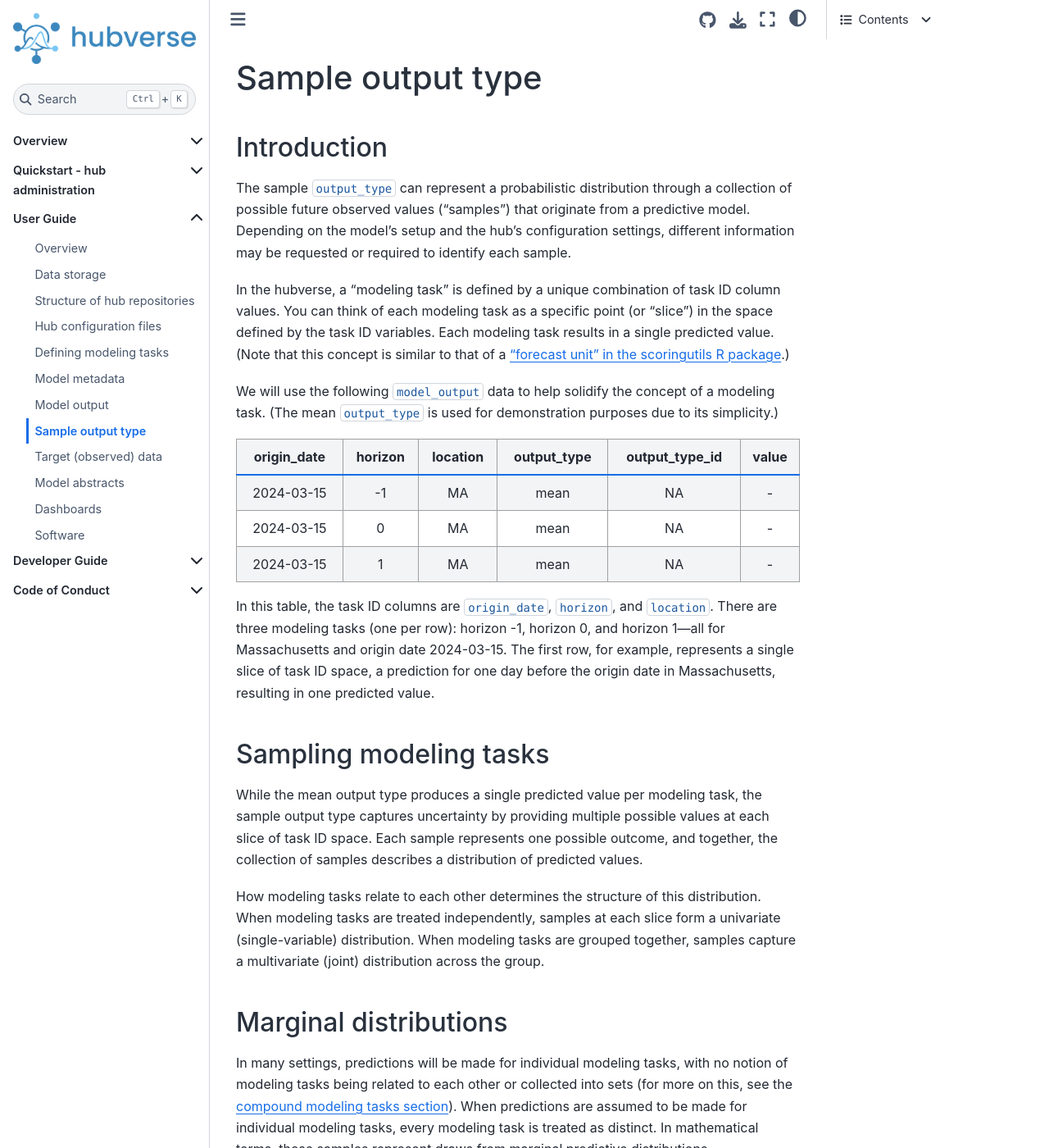
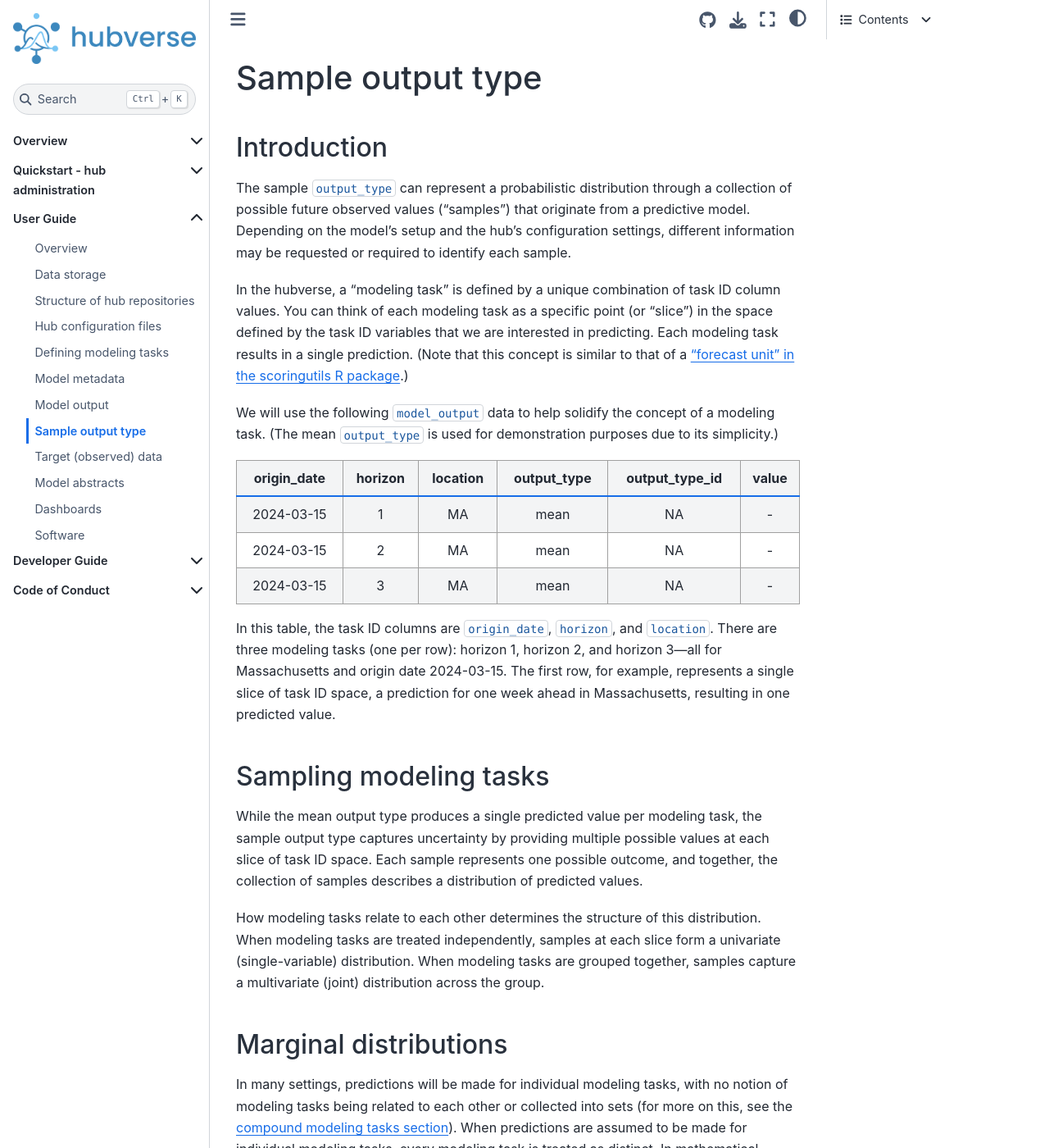
Before and after one commit to hubverse-org/hubDocs, a Sphinx documentation site: the page built from docs/source/user-guide/sample-output-type.md, in a window 1280 px wide and 1400 px high. Shown: the whole window at 82% size. Built offline with Sphinx 7.4.7 and the Sphinx Book theme 1.1.4, drawn with Linux system fonts in a browser that asks for light colours; comment, search, counter and statistics services are not loaded; part of the change alters nothing that is shown; some of the changed text lies outside the part shown.

Commit message:
Address review comments: clarify prediction wording and use weekly horizons
- Accept reviewer suggestion to say "single prediction" instead of "single predicted value"
- Add "that we are interested in predicting" qualifier per reviewer suggestion
- Change all horizon values from days to weeks throughout the page

Co-Authored-By: Claude Opus 4.6 <noreply@anthropic.com>

```diff
--- a/docs/source/user-guide/sample-output-type.md
+++ b/docs/source/user-guide/sample-output-type.md
@@ -4,17 +4,17 @@
 
 The sample `output_type` can represent a probabilistic distribution through a collection of possible future observed values ("samples") that originate from a predictive model. Depending on the model's setup and the hub's configuration settings, different information may be requested or required to identify each sample.
 
-In the hubverse, a "modeling task" is defined by a unique combination of task ID column values. You can think of each modeling task as a specific point (or "slice") in the space defined by the task ID variables. Each modeling task results in a single predicted value. (Note that this concept is similar to that of a ["forecast unit" in the scoringutils R package](https://epiforecasts.io/scoringutils/reference/set_forecast_unit.html).)
+In the hubverse, a "modeling task" is defined by a unique combination of task ID column values. You can think of each modeling task as a specific point (or "slice") in the space defined by the task ID variables that we are interested in predicting. Each modeling task results in a single prediction. (Note that this concept is similar to that of a ["forecast unit" in the scoringutils R package](https://epiforecasts.io/scoringutils/reference/set_forecast_unit.html).)
 
 We will use the following `model_output` data to help solidify the concept of a modeling task. (The mean `output_type` is used for demonstration purposes due to its simplicity.)
 
 | origin_date | horizon | location | output_type| output_type_id | value |
 |:----------: | :-----------: | :-----------: | :-----------: | :-----------: | :-----------: |
-| 2024-03-15 | -1 | MA | mean | NA| - |
-| 2024-03-15 |  0 | MA | mean | NA| - |
 | 2024-03-15 |  1 | MA | mean | NA| - |
+| 2024-03-15 |  2 | MA | mean | NA| - |
+| 2024-03-15 |  3 | MA | mean | NA| - |
 
-In this table, the task ID columns are `origin_date`, `horizon`, and `location`. There are three modeling tasks (one per row): horizon -1, horizon 0, and horizon 1—all for Massachusetts and origin date 2024-03-15. The first row, for example, represents a single slice of task ID space, a prediction for one day before the origin date in Massachusetts, resulting in one predicted value.
+In this table, the task ID columns are `origin_date`, `horizon`, and `location`. There are three modeling tasks (one per row): horizon 1, horizon 2, and horizon 3—all for Massachusetts and origin date 2024-03-15. The first row, for example, represents a single slice of task ID space, a prediction for one week ahead in Massachusetts, resulting in one predicted value.
 
 
 ## Sampling modeling tasks
@@ -33,15 +33,15 @@ Now, suppose we wanted to collect samples for each of the modeling tasks defined
 
 |compound_idx| origin_date | horizon | location | output_type| output_type_id | value |
 |:----------: |:----------: | :-----------: | :-----------: | :-----------: | :-----------: | :-----------: |
-| 1 | 2024-03-15 | -1 | MA | sample | 0| - |
-| 1 | 2024-03-15 | -1 | MA | sample | 1| - |
-| 1 | 2024-03-15 | -1 | MA | sample | 2| - |
-| 2 | 2024-03-15 | 0 | MA | sample | 3| - |
-| 2 | 2024-03-15 | 0 | MA | sample | 4| - |
-| 2 | 2024-03-15 | 0 | MA | sample | 5| - |
-| 3 | 2024-03-15 | 1 | MA | sample | 6| - |
-| 3 | 2024-03-15 | 1 | MA | sample | 7| - |
-| 3 | 2024-03-15 | 1 | MA | sample | 8| - |
+| 1 | 2024-03-15 | 1 | MA | sample | 0| - |
+| 1 | 2024-03-15 | 1 | MA | sample | 1| - |
+| 1 | 2024-03-15 | 1 | MA | sample | 2| - |
+| 2 | 2024-03-15 | 2 | MA | sample | 3| - |
+| 2 | 2024-03-15 | 2 | MA | sample | 4| - |
+| 2 | 2024-03-15 | 2 | MA | sample | 5| - |
+| 3 | 2024-03-15 | 3 | MA | sample | 6| - |
+| 3 | 2024-03-15 | 3 | MA | sample | 7| - |
+| 3 | 2024-03-15 | 3 | MA | sample | 8| - |
 
 In this setting, a hub will specify a minimum and maximum number of required samples per group in the configuration for the prediction task. In the marginal case, each group corresponds to a single modeling task, but as we will see in the [compound modeling tasks section](#compound-modeling-tasks), a group can span multiple modeling tasks. The associated configuration might look like:
 
@@ -79,26 +79,26 @@ In both cases, joint sampling introduces additional dimensions to the predictive
 
 Within a group of jointly sampled modeling tasks, some task ID values remain constant (defining which group we're in), while others vary (defining the multiple modeling tasks covered by the joint distribution). The `"compound_taskid_set"` specifies which task IDs remain constant within a group. Task IDs not in this set vary within the group and are sampled jointly, introducing response dependence across those task IDs. We call such a group a **compound modeling task**.
 
-Consider the following model output[^2] submission file from a hub reporting on **variant** proportions observed in **Massachusetts** (`location`) on **2024-03-15** (`origin_date`) for **7 and 14 day predictions** (`horizon`). There are four variants (`AA`, `BB`, `CC`, and `DD`) represented over two horizons, with two sample predictions for each of the eight combinations; this results in a total of 16 rows of sample output type predictions.
+Consider the following model output[^2] submission file from a hub reporting on **variant** proportions observed in **Massachusetts** (`location`) on **2024-03-15** (`origin_date`) for **1 and 2 week predictions** (`horizon`). There are four variants (`AA`, `BB`, `CC`, and `DD`) represented over two horizons, with two sample predictions for each of the eight combinations; this results in a total of 16 rows of sample output type predictions.
 
 | origin_date | horizon | variant |location | output_type| output_type_id | value |
 |:----------: | :-----------: | :-----------: | :-----------: | :-----------: | :-----------: | :-----------: |
-| 2024-03-15 | 7 | AA | MA | sample | - | - |
-| 2024-03-15 | 7 | AA | MA | sample | - | - |
-| 2024-03-15 | 7 | BB | MA | sample | - | - |
-| 2024-03-15 | 7 | BB | MA | sample | - | - |
-| 2024-03-15 | 7 | CC | MA | sample | - | - |
-| 2024-03-15 | 7 | CC | MA | sample | - | - |
-| 2024-03-15 | 7 | DD | MA | sample | - | - |
-| 2024-03-15 | 7 | DD | MA | sample | - | - |
-| 2024-03-15 | 14 | AA | MA | sample | - | - |
-| 2024-03-15 | 14 | AA | MA | sample | - | - |
-| 2024-03-15 | 14 | BB | MA | sample | - | - |
-| 2024-03-15 | 14 | BB | MA | sample | - | - |
-| 2024-03-15 | 14 | CC | MA | sample | - | - |
-| 2024-03-15 | 14 | CC | MA | sample | - | - |
-| 2024-03-15 | 14 | DD | MA | sample | - | - |
-| 2024-03-15 | 14 | DD | MA | sample | - | - |
+| 2024-03-15 | 1 | AA | MA | sample | - | - |
+| 2024-03-15 | 1 | AA | MA | sample | - | - |
+| 2024-03-15 | 1 | BB | MA | sample | - | - |
+| 2024-03-15 | 1 | BB | MA | sample | - | - |
+| 2024-03-15 | 1 | CC | MA | sample | - | - |
+| 2024-03-15 | 1 | CC | MA | sample | - | - |
+| 2024-03-15 | 1 | DD | MA | sample | - | - |
+| 2024-03-15 | 1 | DD | MA | sample | - | - |
+| 2024-03-15 | 2 | AA | MA | sample | - | - |
+| 2024-03-15 | 2 | AA | MA | sample | - | - |
+| 2024-03-15 | 2 | BB | MA | sample | - | - |
+| 2024-03-15 | 2 | BB | MA | sample | - | - |
+| 2024-03-15 | 2 | CC | MA | sample | - | - |
+| 2024-03-15 | 2 | CC | MA | sample | - | - |
+| 2024-03-15 | 2 | DD | MA | sample | - | - |
+| 2024-03-15 | 2 | DD | MA | sample | - | - |
 
 [^2]: In model output files, an entry of "-" stands in for specific values to be provided by the submitter. They are not assumed to be identical.
 
@@ -115,22 +115,22 @@ This is essentially the marginal case described earlier, included here for compa
 
 |compound_idx| origin_date |location | horizon | variant | output_type| output_type_id | value |
 |:----------: |:----------: | :-----------: | :-----------: | :-----------: | :-----------: | :-----------: | :-----------: |
-| 0 | 2024-03-15 | MA | 7 | AA | sample | s0 | - |
-| 0 | 2024-03-15 | MA | 7 | AA | sample | s1 | - |
-| 1 | 2024-03-15 | MA | 7 | BB | sample | s2 | - |
-| 1 | 2024-03-15 | MA | 7 | BB | sample | s3 | - |
-| 2 | 2024-03-15 | MA | 7 | CC | sample | s4 | - |
-| 2 | 2024-03-15 | MA | 7 | CC | sample | s5 | - |
-| 3 | 2024-03-15 | MA | 7 | DD | sample | s6 | - |
-| 3 | 2024-03-15 | MA | 7 | DD | sample | s7 | - |
-| 4 | 2024-03-15 | MA | 14 | AA | sample | s8 | - |
-| 4 | 2024-03-15 | MA | 14 | AA | sample | s9 | - |
-| 5 | 2024-03-15 | MA | 14 | BB | sample | s10 | - |
-| 5 | 2024-03-15 | MA | 14 | BB | sample | s11 | - |
-| 6 | 2024-03-15 | MA | 14 | CC | sample | s12 | - |
-| 6 | 2024-03-15 | MA | 14 | CC | sample | s13 | - |
-| 7 | 2024-03-15 | MA | 14 | DD | sample | s14 | - |
-| 7 | 2024-03-15 | MA | 14 | DD | sample | s15 | - |
+| 0 | 2024-03-15 | MA | 1 | AA | sample | s0 | - |
+| 0 | 2024-03-15 | MA | 1 | AA | sample | s1 | - |
+| 1 | 2024-03-15 | MA | 1 | BB | sample | s2 | - |
+| 1 | 2024-03-15 | MA | 1 | BB | sample | s3 | - |
+| 2 | 2024-03-15 | MA | 1 | CC | sample | s4 | - |
+| 2 | 2024-03-15 | MA | 1 | CC | sample | s5 | - |
+| 3 | 2024-03-15 | MA | 1 | DD | sample | s6 | - |
+| 3 | 2024-03-15 | MA | 1 | DD | sample | s7 | - |
+| 4 | 2024-03-15 | MA | 2 | AA | sample | s8 | - |
+| 4 | 2024-03-15 | MA | 2 | AA | sample | s9 | - |
+| 5 | 2024-03-15 | MA | 2 | BB | sample | s10 | - |
+| 5 | 2024-03-15 | MA | 2 | BB | sample | s11 | - |
+| 6 | 2024-03-15 | MA | 2 | CC | sample | s12 | - |
+| 6 | 2024-03-15 | MA | 2 | CC | sample | s13 | - |
+| 7 | 2024-03-15 | MA | 2 | DD | sample | s14 | - |
+| 7 | 2024-03-15 | MA | 2 | DD | sample | s15 | - |
 
 </div>
 
@@ -163,22 +163,22 @@ This is the first example of a true compound modeling task, where each group con
 
 |compound_idx| origin_date |location | horizon | variant | output_type| output_type_id | value |
 |:----------: |:----------: | :-----------: | :-----------: | :-----------: | :-----------: | :-----------: | :-----------: |
-| 0 | 2024-03-15 | MA | 7 | AA | sample | s0 | - |
-| 0 | 2024-03-15 | MA | 7 | BB | sample | s0 | - |
-| 0 | 2024-03-15 | MA | 7 | CC | sample | s0 | - |
-| 0 | 2024-03-15 | MA | 7 | DD | sample | s0 | - |
-| 0 | 2024-03-15 | MA | 7 | AA | sample | s1 | - |
-| 0 | 2024-03-15 | MA | 7 | BB | sample | s1 | - |
-| 0 | 2024-03-15 | MA | 7 | CC | sample | s1 | - |
-| 0 | 2024-03-15 | MA | 7 | DD | sample | s1 | - |
-| 1 | 2024-03-15 | MA | 14 | AA | sample | s2 | - |
-| 1 | 2024-03-15 | MA | 14 | BB | sample | s2 | - |
-| 1 | 2024-03-15 | MA | 14 | CC | sample | s2 | - |
-| 1 | 2024-03-15 | MA | 14 | DD | sample | s2 | - |
-| 1 | 2024-03-15 | MA | 14 | AA | sample | s3 | - |
-| 1 | 2024-03-15 | MA | 14 | BB | sample | s3 | - |
-| 1 | 2024-03-15 | MA | 14 | CC | sample | s3 | - |
-| 1 | 2024-03-15 | MA | 14 | DD | sample | s3 | - |
+| 0 | 2024-03-15 | MA | 1 | AA | sample | s0 | - |
+| 0 | 2024-03-15 | MA | 1 | BB | sample | s0 | - |
+| 0 | 2024-03-15 | MA | 1 | CC | sample | s0 | - |
+| 0 | 2024-03-15 | MA | 1 | DD | sample | s0 | - |
+| 0 | 2024-03-15 | MA | 1 | AA | sample | s1 | - |
+| 0 | 2024-03-15 | MA | 1 | BB | sample | s1 | - |
+| 0 | 2024-03-15 | MA | 1 | CC | sample | s1 | - |
+| 0 | 2024-03-15 | MA | 1 | DD | sample | s1 | - |
+| 1 | 2024-03-15 | MA | 2 | AA | sample | s2 | - |
+| 1 | 2024-03-15 | MA | 2 | BB | sample | s2 | - |
+| 1 | 2024-03-15 | MA | 2 | CC | sample | s2 | - |
+| 1 | 2024-03-15 | MA | 2 | DD | sample | s2 | - |
+| 1 | 2024-03-15 | MA | 2 | AA | sample | s3 | - |
+| 1 | 2024-03-15 | MA | 2 | BB | sample | s3 | - |
+| 1 | 2024-03-15 | MA | 2 | CC | sample | s3 | - |
+| 1 | 2024-03-15 | MA | 2 | DD | sample | s3 | - |
 
 </div>
 
@@ -211,22 +211,22 @@ Here, `horizon` is the only variable with response dependence. This could be des
 
 |compound_idx| origin_date |location | horizon | variant | output_type| output_type_id | value |
 |:----------: |:----------: | :-----------: | :-----------: | :-----------: | :-----------: | :-----------: | :-----------: |
-| 0 | 2024-03-15 | MA | 7 | AA | sample | s0 | - |
-| 0 | 2024-03-15 | MA | 14 | AA | sample | s0 | - |
-| 0 | 2024-03-15 | MA | 7 | AA | sample | s1 | - |
-| 0 | 2024-03-15 | MA | 14 | AA | sample | s1 | - |
-| 1 | 2024-03-15 | MA | 7 | BB | sample | s2 | - |
-| 1 | 2024-03-15 | MA | 14 | BB | sample | s2 | - |
-| 1 | 2024-03-15 | MA | 7 | BB | sample | s3 | - |
-| 1 | 2024-03-15 | MA | 14 | BB | sample | s3 | - |
-| 2 | 2024-03-15 | MA | 7 | CC | sample | s4 | - |
-| 2 | 2024-03-15 | MA | 14| CC | sample | s4 | - |
-| 2 | 2024-03-15 | MA | 7 | CC | sample | s5 | - |
-| 2 | 2024-03-15 | MA | 14 | CC | sample | s5 | - |
-| 3 | 2024-03-15 | MA | 7 | DD | sample | s6 | - |
-| 3 | 2024-03-15 | MA | 14 | DD | sample | s6 | - |
-| 3 | 2024-03-15 | MA | 7 | DD | sample | s7 | - |
-| 3 | 2024-03-15 | MA | 14 | DD | sample | s7 | - |
+| 0 | 2024-03-15 | MA | 1 | AA | sample | s0 | - |
+| 0 | 2024-03-15 | MA | 2 | AA | sample | s0 | - |
+| 0 | 2024-03-15 | MA | 1 | AA | sample | s1 | - |
+| 0 | 2024-03-15 | MA | 2 | AA | sample | s1 | - |
+| 1 | 2024-03-15 | MA | 1 | BB | sample | s2 | - |
+| 1 | 2024-03-15 | MA | 2 | BB | sample | s2 | - |
+| 1 | 2024-03-15 | MA | 1 | BB | sample | s3 | - |
+| 1 | 2024-03-15 | MA | 2 | BB | sample | s3 | - |
+| 2 | 2024-03-15 | MA | 1 | CC | sample | s4 | - |
+| 2 | 2024-03-15 | MA | 2 | CC | sample | s4 | - |
+| 2 | 2024-03-15 | MA | 1 | CC | sample | s5 | - |
+| 2 | 2024-03-15 | MA | 2 | CC | sample | s5 | - |
+| 3 | 2024-03-15 | MA | 1 | DD | sample | s6 | - |
+| 3 | 2024-03-15 | MA | 2 | DD | sample | s6 | - |
+| 3 | 2024-03-15 | MA | 1 | DD | sample | s7 | - |
+| 3 | 2024-03-15 | MA | 2 | DD | sample | s7 | - |
 
 </div>
 
@@ -255,22 +255,22 @@ Here, there is response dependence across both `horizon` and `variant`. Each sam
 
 |compound_idx| origin_date |location | horizon | variant | output_type| output_type_id | value |
 |:----------: |:----------: | :-----------: | :-----------: | :-----------: | :-----------: | :-----------: | :-----------: |
-| 0 | 2024-03-15 | MA | 7 | AA | sample | s0 | - |
-| 0 | 2024-03-15 | MA | 7 | BB | sample | s0 | - |
-| 0 | 2024-03-15 | MA | 7 | CC | sample | s0 | - |
-| 0 | 2024-03-15 | MA | 7 | DD | sample | s0 | - |
-| 0 | 2024-03-15 | MA | 14 | AA | sample | s0 | - |
-| 0 | 2024-03-15 | MA | 14 | BB | sample | s0 | - |
-| 0 | 2024-03-15 | MA | 14 | CC | sample | s0 | - |
-| 0 | 2024-03-15 | MA | 14 | DD | sample | s0 | - |
-| 0 | 2024-03-15 | MA | 7 | AA | sample | s1 | - |
-| 0 | 2024-03-15 | MA | 7 | BB | sample | s1 | - |
-| 0 | 2024-03-15 | MA | 7 | CC | sample | s1 | - |
-| 0 | 2024-03-15 | MA | 7 | DD | sample | s1 | - |
-| 0 | 2024-03-15 | MA | 14 | AA | sample | s1 | - |
-| 0 | 2024-03-15 | MA | 14 | BB | sample | s1 | - |
-| 0 | 2024-03-15 | MA | 14 | CC | sample | s1 | - |
-| 0 | 2024-03-15 | MA | 14 | DD | sample | s1 | - |
+| 0 | 2024-03-15 | MA | 1 | AA | sample | s0 | - |
+| 0 | 2024-03-15 | MA | 1 | BB | sample | s0 | - |
+| 0 | 2024-03-15 | MA | 1 | CC | sample | s0 | - |
+| 0 | 2024-03-15 | MA | 1 | DD | sample | s0 | - |
+| 0 | 2024-03-15 | MA | 2 | AA | sample | s0 | - |
+| 0 | 2024-03-15 | MA | 2 | BB | sample | s0 | - |
+| 0 | 2024-03-15 | MA | 2 | CC | sample | s0 | - |
+| 0 | 2024-03-15 | MA | 2 | DD | sample | s0 | - |
+| 0 | 2024-03-15 | MA | 1 | AA | sample | s1 | - |
+| 0 | 2024-03-15 | MA | 1 | BB | sample | s1 | - |
+| 0 | 2024-03-15 | MA | 1 | CC | sample | s1 | - |
+| 0 | 2024-03-15 | MA | 1 | DD | sample | s1 | - |
+| 0 | 2024-03-15 | MA | 2 | AA | sample | s1 | - |
+| 0 | 2024-03-15 | MA | 2 | BB | sample | s1 | - |
+| 0 | 2024-03-15 | MA | 2 | CC | sample | s1 | - |
+| 0 | 2024-03-15 | MA | 2 | DD | sample | s1 | - |
 
 </div>
 
```
